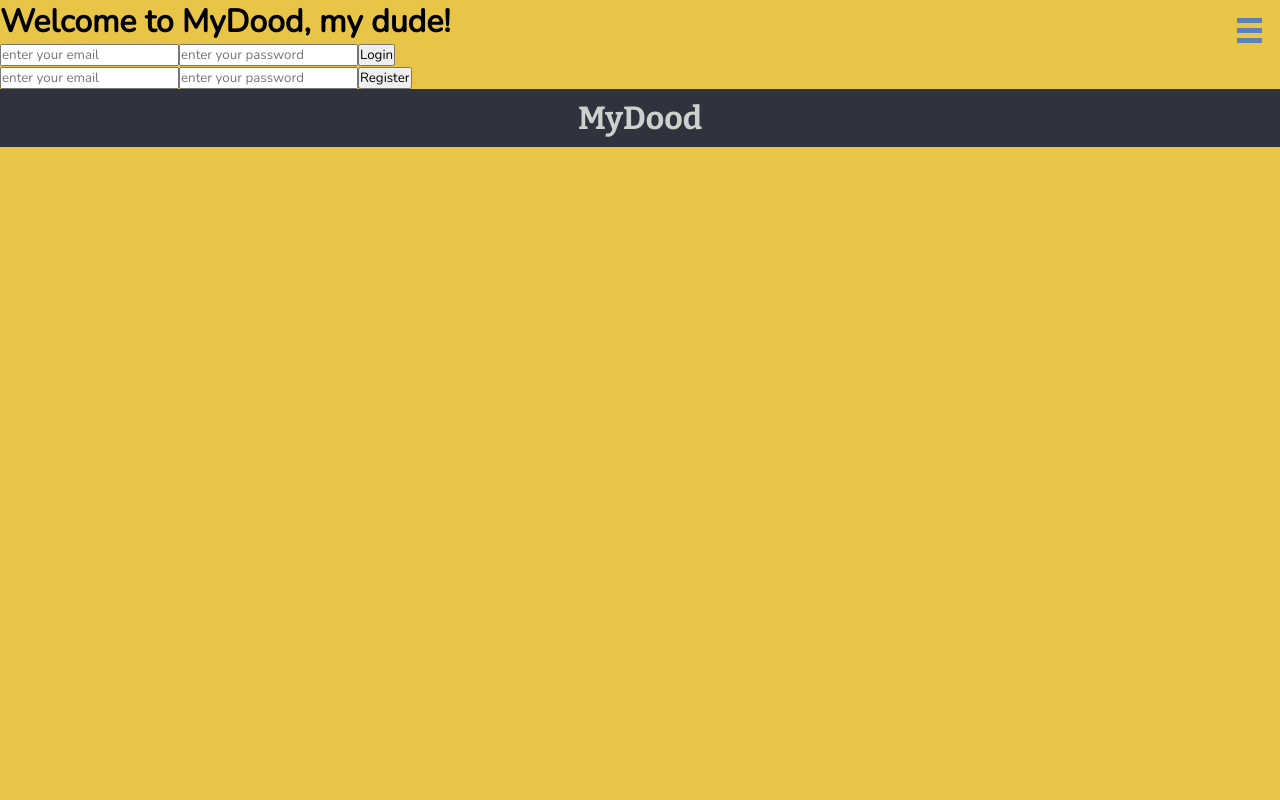
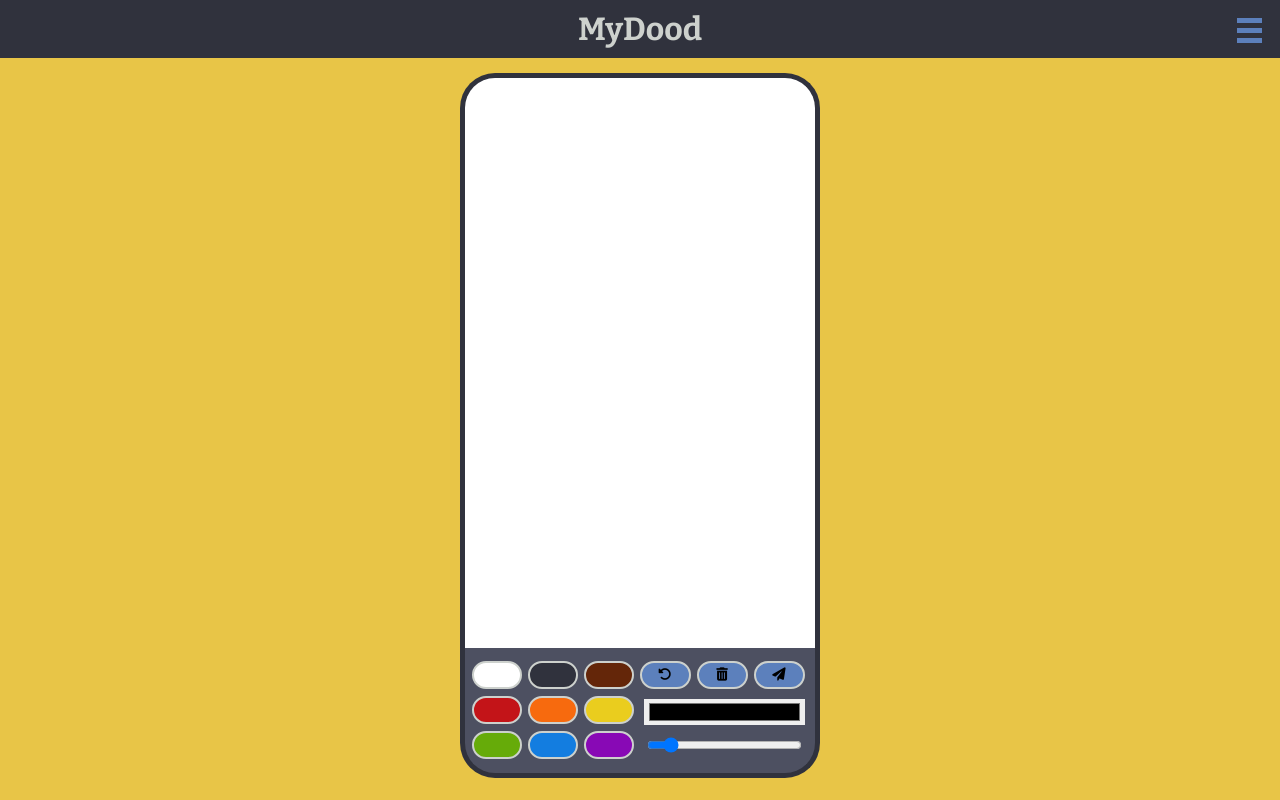
Before and after one commit to savoryboi/my-dood, a React (Create React App) app in the folder client/: page / in a window 1280 px wide. Built offline with nearby package versions, Linux system fonts and the light colour scheme.

Commit message:
asdfasdfasdf

```diff
--- a/client/src/App.js
+++ b/client/src/App.js
@@ -14,9 +14,9 @@ import AuthForm from "./pages/AuthForm";
 function App() {
   return (
     <div className="app">
-      {/* <Draw /> */}
-      <Landing />
       <Header />
+      <Draw />
+      {/* <Landing /> */}
       {/* <Routes>
         <Route
           path="/"
@@ -24,7 +24,7 @@ function App() {
               <Landing />
           }
         /> */}
-        {/* <Route
+      {/* <Route
           path="/AuthForm"
           element={
             <Protect>
```
